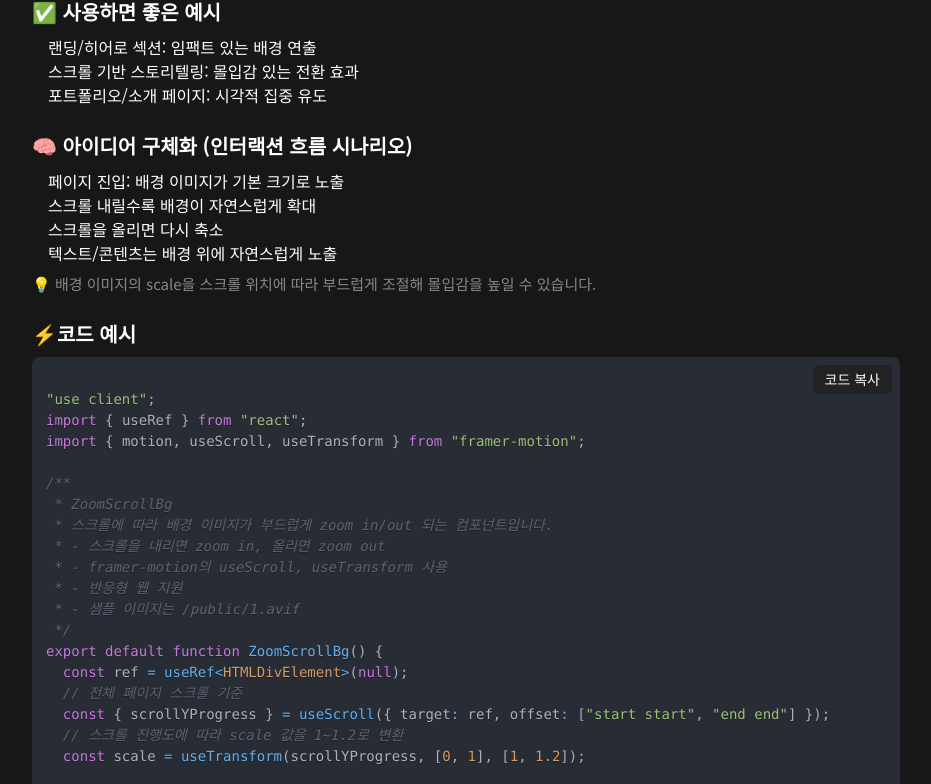
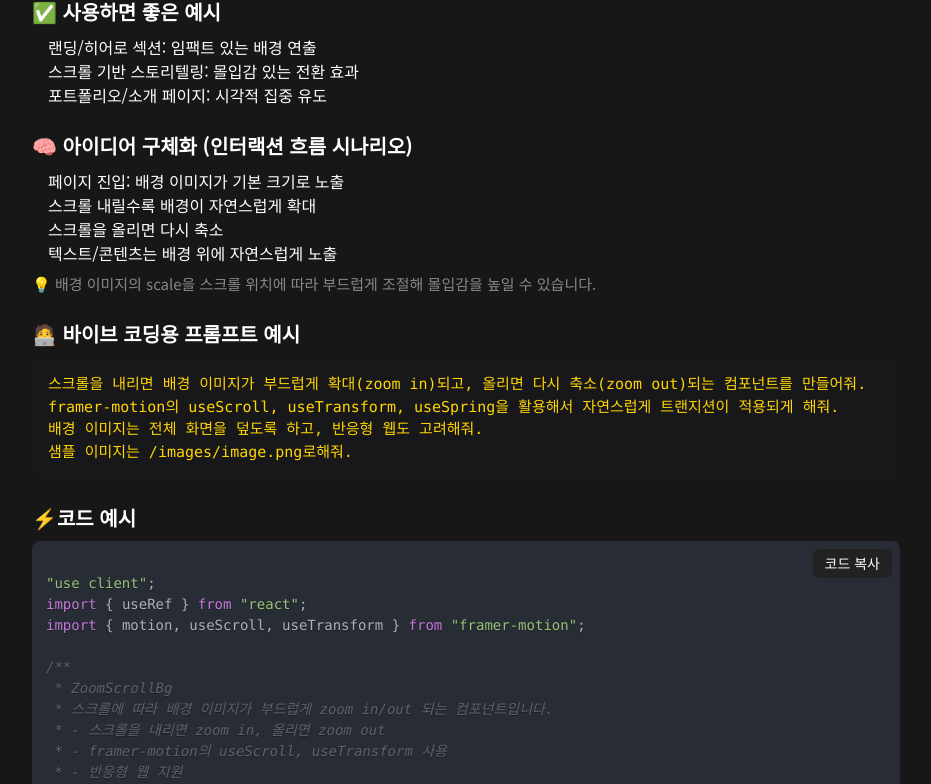
Before and after one commit to devchangjun/interactive-guidebook, a Next.js app: page /docs/interaction/zoom-bg in a window 1280 px wide. Shown: the part 1077-1861 px from the top of the page, without its empty margins (320-1251 px from the left). Built offline with nearby package versions, Linux system fonts and the light colour scheme.

Commit message:
# UPDATE: 테스트

```diff
--- a/src/app/docs/interaction/zoom-bg/page.tsx
+++ b/src/app/docs/interaction/zoom-bg/page.tsx
@@ -14,7 +14,6 @@ export default function ZoomScrollBgPage() {
         스크롤 Zoom In/Out 배경 (Zoom Scroll Background)
       </h1>
       <hr style={{ margin: "16px 0 24px 0", border: 0, borderTop: "1px solid #fff" }} />
-
       {/* 2. 💻 코드 예시 + 실제 데모 */}
       <section style={{ marginBottom: 24 }}>
         <h2 style={{ fontSize: 20, fontWeight: 600, marginBottom: 8 }}>💻 코드 예시 & 데모</h2>
@@ -25,7 +24,6 @@ export default function ZoomScrollBgPage() {
           <b>framer-motion</b>을 활용해 스크롤에 따라 배경 이미지가 부드럽게 확대/축소되는 인터랙션입니다.
         </div>
       </section>
-
       {/* 3. ✅ 사용하면 좋은 예시 */}
       <section style={{ marginBottom: 24 }}>
         <h2 style={{ fontSize: 20, fontWeight: 600, marginBottom: 8 }}>✅ 사용하면 좋은 예시</h2>
@@ -35,7 +33,6 @@ export default function ZoomScrollBgPage() {
           <li>포트폴리오/소개 페이지: 시각적 집중 유도</li>
         </ul>
       </section>
-
       {/* 4. 🧠 아이디어 구체화 (인터랙션 흐름 시나리오) */}
       <section style={{ marginBottom: 24 }}>
         <h2 style={{ fontSize: 20, fontWeight: 600, marginBottom: 8 }}>🧠 아이디어 구체화 (인터랙션 흐름 시나리오)</h2>
@@ -49,8 +46,26 @@ export default function ZoomScrollBgPage() {
           💡 배경 이미지의 scale을 스크롤 위치에 따라 부드럽게 조절해 몰입감을 높일 수 있습니다.
         </div>
       </section>
-
-      {/* 5. ⚡코드 예시 */}
+      {/* 5. 🧑‍💻 바이브 코딩용 프롬프트 예시 */}
+      <section style={{ marginBottom: 24 }}>
+        <h2 style={{ fontSize: 20, fontWeight: 600, marginBottom: 8 }}>🧑‍💻 바이브 코딩용 프롬프트 예시</h2>
+        <pre
+          style={{
+            background: "#18181b",
+            color: "#FFD600",
+            borderRadius: 8,
+            padding: 16,
+            fontSize: 15,
+            whiteSpace: "pre-line",
+          }}
+        >
+          {`스크롤을 내리면 배경 이미지가 부드럽게 확대(zoom in)되고, 올리면 다시 축소(zoom out)되는 컴포넌트를 만들어줘.
+framer-motion의 useScroll, useTransform, useSpring을 활용해서 자연스럽게 트랜지션이 적용되게 해줘.
+배경 이미지는 전체 화면을 덮도록 하고, 반응형 웹도 고려해줘.
+샘플 이미지는 /images/image.png로해줘.`}
+        </pre>
+      </section>
+      {/* 6. ⚡코드 예시 */}
       <section style={{ marginBottom: 24 }}>
         <h2 style={{ fontSize: 20, fontWeight: 600, marginBottom: 8 }}>⚡코드 예시</h2>
         <div style={{ position: "relative", marginBottom: 8 }}>
```
